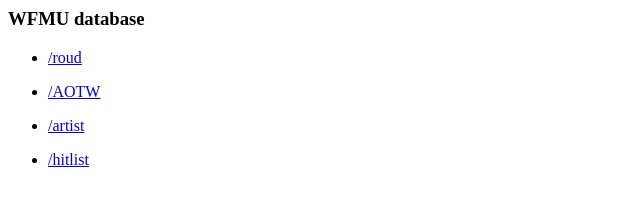
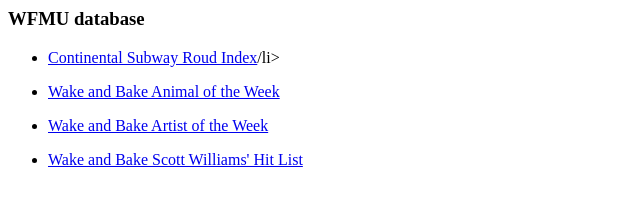
Before and after one commit to wfmu-listener/wfmu-listener.github.io, a plain HTML site: page index.html in a window 1280 px wide. Shown: the whole page, without its empty margins (0-640 px from the left). Drawn offline with Linux system fonts and the light colour scheme.

Commit message:
Fix HTML links in index.html

```diff
--- a/index.html
+++ b/index.html
@@ -1,6 +1,6 @@
 <html><head><title>WFMU database</title></head></html>
 <H3>WFMU database</H3>
-<ul><li><a href="Continental Subway Roud Index">/roud</li></ul>
-<ul><li><a href="Wake and Bake Animal of the Week">/AOTW</li></ul>
-<ul><li><a href="Wake and Bake Artist of the Week">/artist</li></ul>
-<ul><li><a href="Wake and Bake Scott Williams' Hit List">/hitlist</li></ul>
+<ul><li><a href=/roud>Continental Subway Roud Index</a>/li></ul>
+<ul><li><a href=/AOTW>Wake and Bake Animal of the Week</a></li></ul>
+<ul><li><a href=/artist>Wake and Bake Artist of the Week</a></li></ul>
+<ul><li><a href=/hitlist>Wake and Bake Scott Williams' Hit List</a></li></ul>
```
